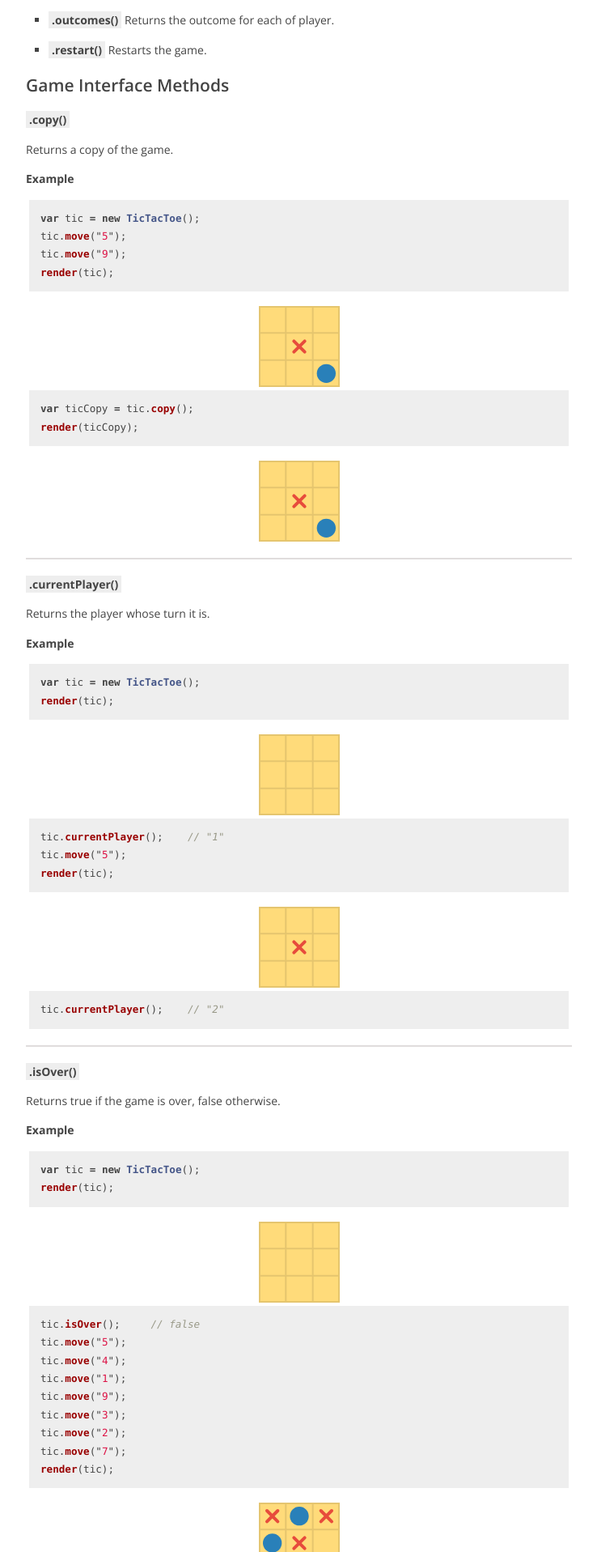
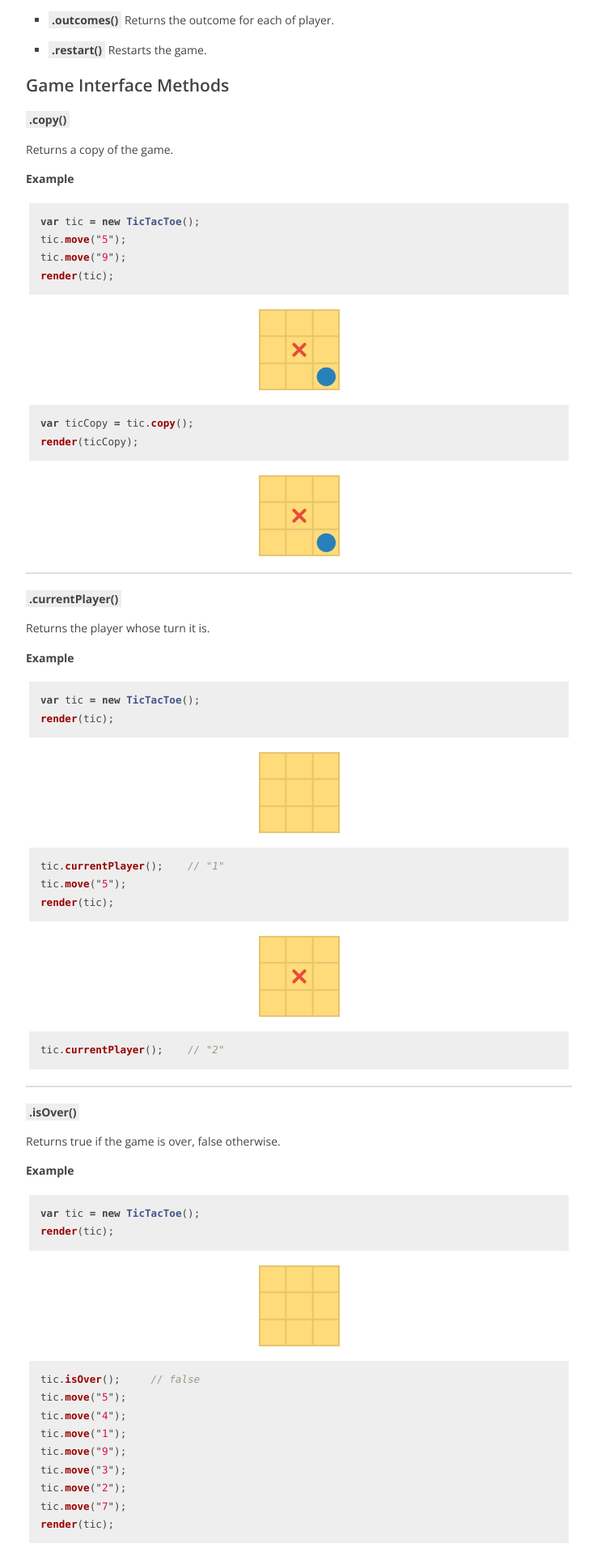
Before and after one commit to davidrobles/davidrobles.github.io, a Jekyll site: the page built from _posts/2014-07-08-a-framework-for-abstract-strategy-games.md, in a window 1280 px wide. Shown: the part 1460-3377 px from the top of the page at 81% size, without its empty margins (128-866 px from the left). Built offline with Jekyll 4.4.1, drawn with Linux system fonts in a browser that asks for light colours; Markdown is read by kramdown in place of the engine named in the settings; comment, search, counter and statistics services are not loaded.

Commit message:
Change top margin of post pre

```diff
--- a/css/main.css
+++ b/css/main.css
@@ -159,7 +159,7 @@ footer {
 .post pre {
   background-color: #eeeeee;
   padding: 12px 14px;
-  margin: 4px 4px 18px 4px; }
+  margin: 18px 4px 18px 4px; }
   .post pre code {
     font-size: 0.9em;
     font-family: 'Menlo';
```
